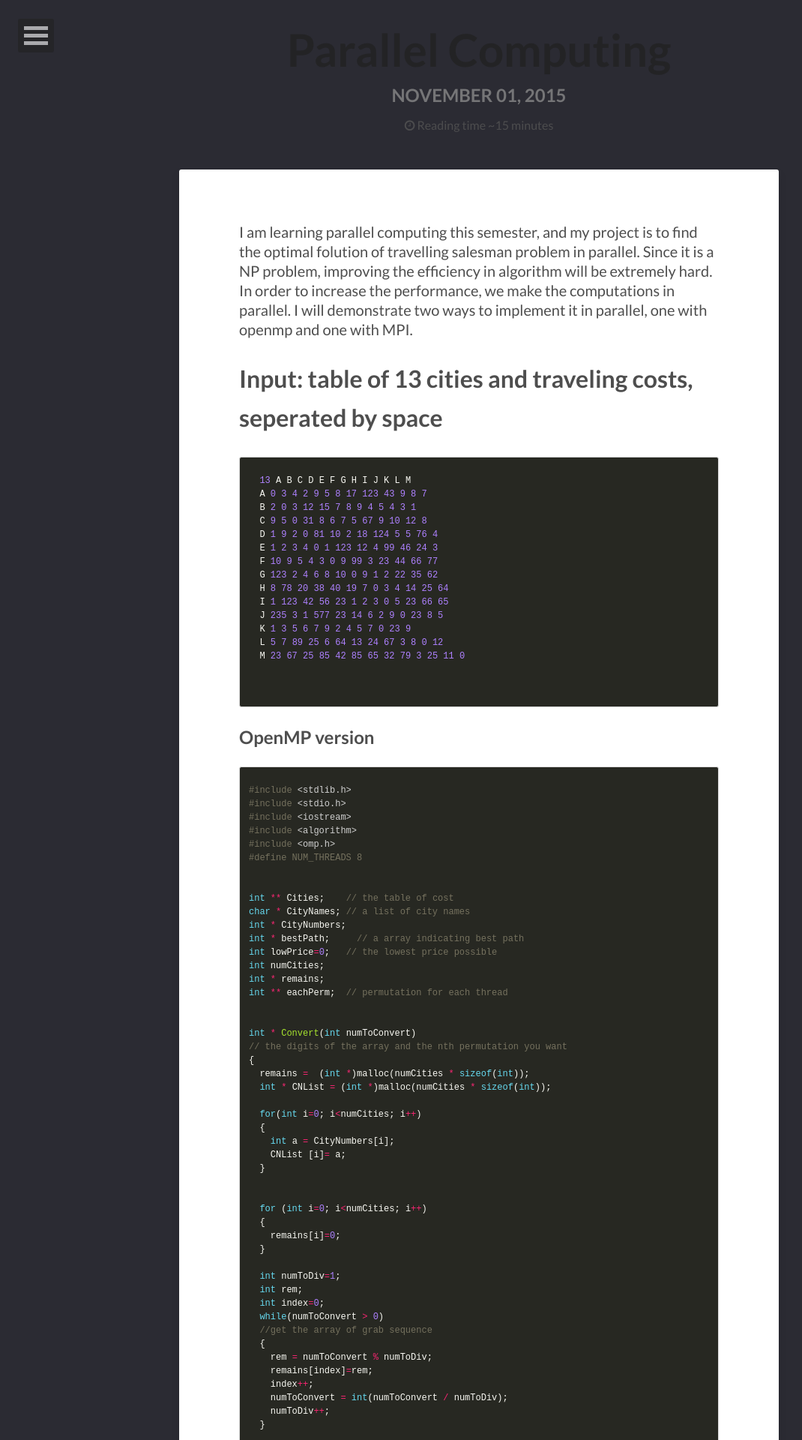
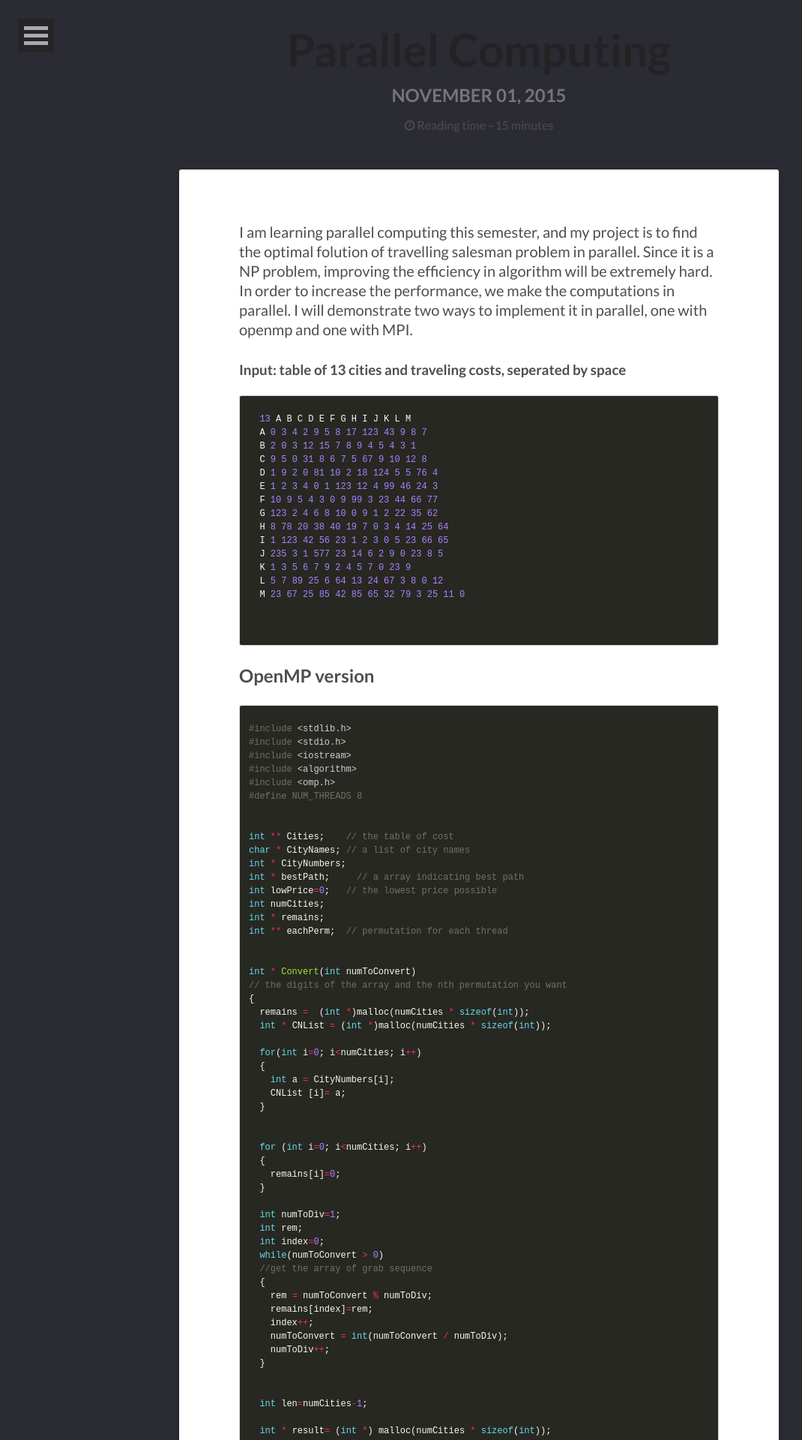
Before and after one commit to botingli/botingli.github.io, a Jekyll site: the page built from _posts/2015-11-01-sample-post.md, in a window 1280 px wide. Shown: the top 1920 px of the page at 75% size, without its empty margins (1-1071 px from the left). Built offline with Jekyll 4.4.1, drawn with Linux system fonts in a browser that asks for light colours; nearby versions of some CDN libraries; comment, search, counter and statistics services are not loaded.

Commit message:
change theme again

```diff
--- a/_posts/2015-11-01-sample-post.md
+++ b/_posts/2015-11-01-sample-post.md
@@ -10,7 +10,7 @@ image:
   I am learning parallel computing this semester, and my project is to find the optimal folution of travelling
   salesman problem in parallel. Since it is a NP problem, improving the efficiency in algorithm will be extremely hard. In order to increase the performance, we make the computations in parallel. I will demonstrate two ways to implement it in parallel, one with openmp and one with MPI.
 
-# Input: table of 13 cities and traveling costs, seperated by space
+### Input: table of 13 cities and traveling costs, seperated by space
 
   {% highlight c %}
   13 A B C D E F G H I J K L M
```
